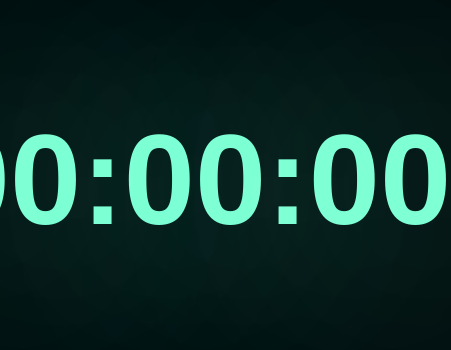
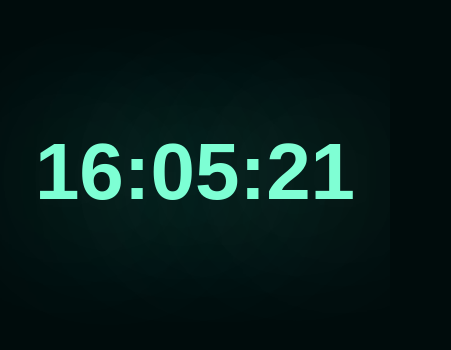
Before and after one commit to Denysmak/Rel-gio-Digital, a plain HTML site: page index.html in a window 390 px wide. Shown: the part 238-588 px from the top of the page, 451 px wide, since content can reach past the window. Drawn offline with Linux system fonts and the light colour scheme; a web font is replaced by a local one.

Commit message:
adiciona javascript e media queries

```diff
--- a/index.html
+++ b/index.html
@@ -16,4 +16,5 @@
         <h1 id="segundos">00</h1>
     </div>
 </body>
+<script src="./script.js"></script>
 </html>
--- a/script.js
+++ b/script.js
@@ -0,0 +1,11 @@
+let horas = document.querySelector('#horas');
+let minutos = document.querySelector('#minutos');
+let segundos = document.querySelector('#segundos');
+let zerozero = (a) => {
+   return  a < 10 ? '0' + a : a;
+}
+setInterval(() => {
+    horas.innerText = zerozero(new Date().getHours());
+    minutos.innerText = zerozero(new Date().getMinutes());
+    segundos.innerText = zerozero(new Date().getSeconds());
+}, 1000)
--- a/style.css
+++ b/style.css
@@ -1,5 +1,6 @@
 @import url('https://fonts.googleapis.com/css2?family=Monomaniac+One&display=swap');
 body{
+  margin: 0;
   height: 100vh;
   background-color: rgb(0, 12, 12);
   color: aquamarine;
@@ -8,7 +9,7 @@ body{
   align-items: center;
 }
 h1{
-    font-size: 8rem;
+    font-size: 15rem;
     font-family: 'Monomaniac One', sans-serif;
     margin: 0;
     line-height: 65px;
@@ -20,3 +21,14 @@ h1{
     height: 90px;
     align-items: flex-start;
 }
+@media (max-width: 1100px) {
+h1{
+    font-size: 10rem;
+}
+}
+
+@media (max-width: 600px) {
+    h1 {
+        font-size: 5rem;
+    }
+}
```
